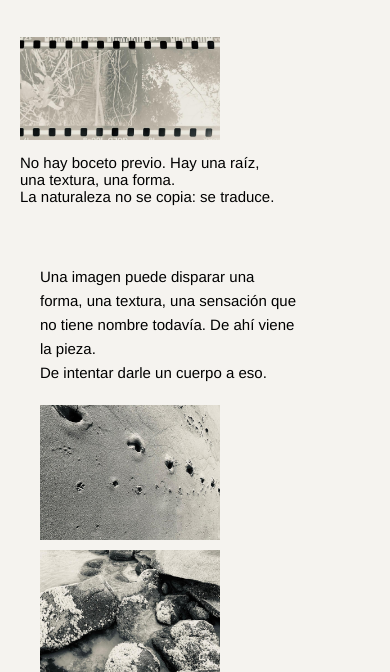
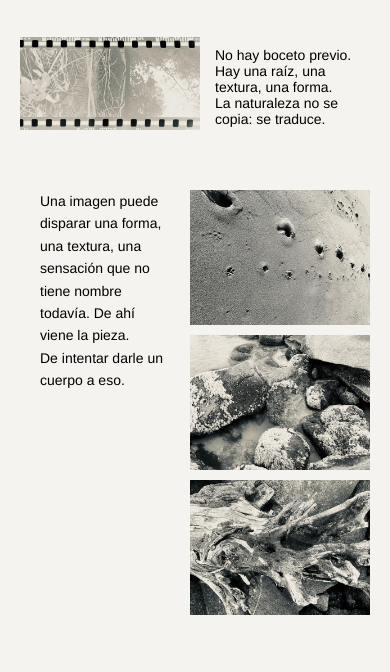
Before and after one commit to b77-7/b77-archivo, a plain HTML site: page origen.html in a window 390 px wide. Shown: the part 123-795 px from the top of the page. Drawn offline with Linux system fonts and the light colour scheme.

Commit message:
correcciones origen mobile

```diff
--- a/css/style.css
+++ b/css/style.css
@@ -610,16 +610,31 @@ nav a.active {
         gap: 60px;
     }
 
-    /* BLOQUES A COLUMNA */
+   /* BLOQUE 1 → fila (imagen + texto) */
+.b1 {
+    flex-direction: row;
+    align-items: flex-start;
+    gap: 15px;
+}
 
-    .b1,
-    .b2,
-    .b3 {
-        flex-direction: column;
-        align-items: flex-start;
-        text-align: left;
-        gap: 20px;
-    }
+/* hacemos flex el contenedor interno */
+.b1 > div {
+    display: flex;
+    gap: 15px;
+}
+
+/* BLOQUE 2 → fila (texto + imágenes) */
+.b2 {
+    flex-direction: row;
+    align-items: flex-start;
+    gap: 20px;
+}
+
+/* BLOQUE 3 → lo podés dejar en columna */
+.b3 {
+    flex-direction: column;
+    gap: 20px;
+}
 
 
     .track img {
@@ -639,18 +654,20 @@ nav a.active {
     /* BLOQUE 1 */
 
     .b1 img {
-        width: 200px;
+        width: 180px;
     }
 
     .b1 p {
-        max-width: 260px;
+        max-width: 150px;
+        font-size: 14px;
     }
 
     /* BLOQUE 2 */
 
     .texto-centro {
-        max-width: 260px;
+        max-width: 140px;
         text-align: left;
+        font-size: 14px;
     }
 
     .imagenes-derecha {
```
